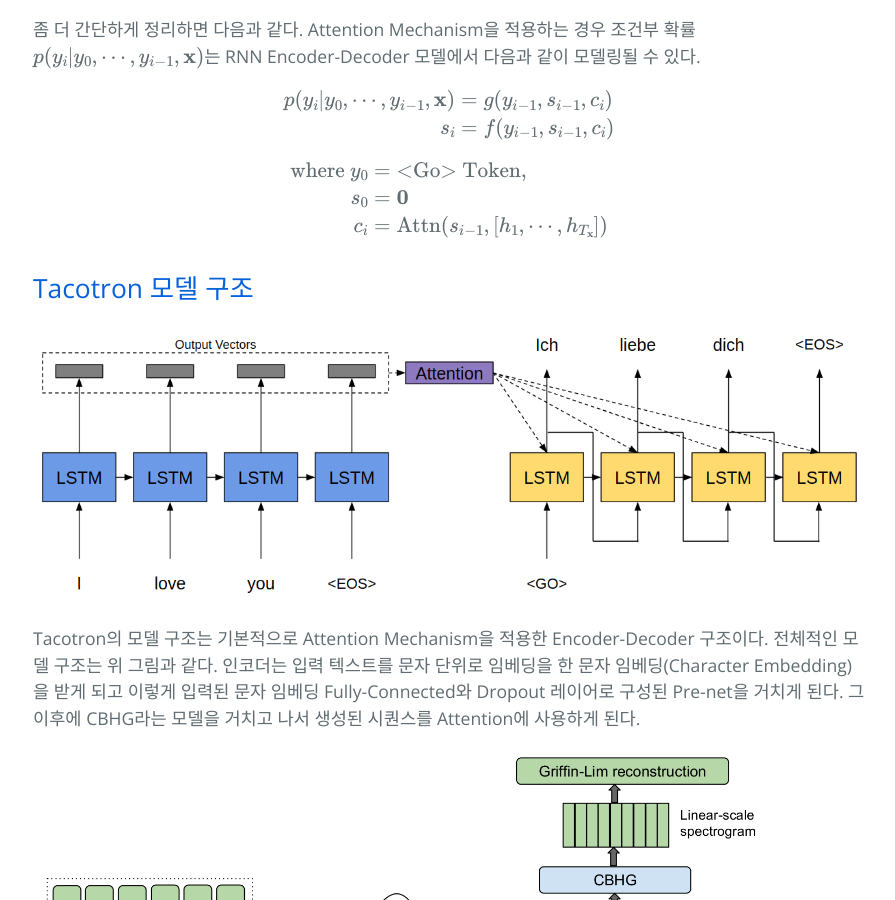
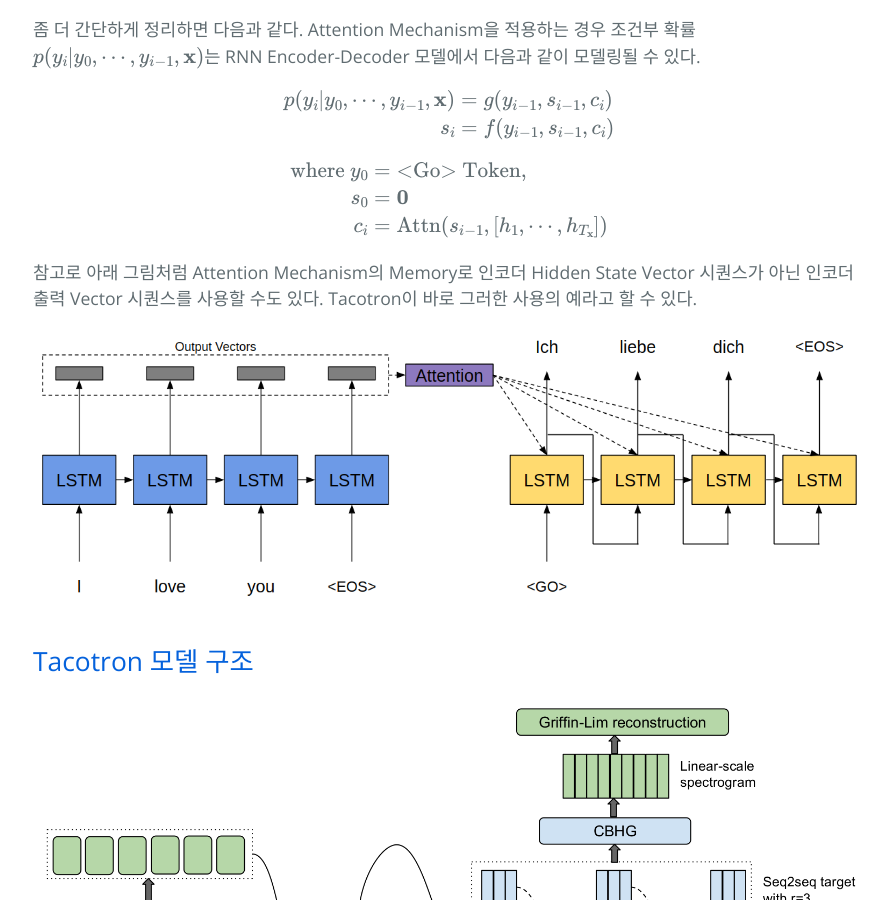
Before and after one commit to hcnoh/hcnoh.github.io, a Jekyll site: the page built from _posts/2018-12-11-tacotron.md, in a window 1280 px wide and 900 px high, scrolled down 3709 px. Shown: the whole window, without its empty margins (191-1086 px from the left). Built offline with Jekyll 4.4.1, drawn with Linux system fonts in a browser that asks for light colours; formulas are drawn with MathJax 3; comment, search, counter and statistics services are not loaded.

Commit message:
Update 2018-12-11-tacotron.md

```diff
--- a/_posts/2018-12-11-tacotron.md
+++ b/_posts/2018-12-11-tacotron.md
@@ -101,12 +101,16 @@
 \end{align*}
 $$
 
+참고로 아래 그림처럼 Attention Mechanism의 Memory로 인코더 Hidden State Vector 시퀀스가 아닌 인코더 출력 Vector 시퀀스를 사용할 수도 있다. Tacotron이 바로 그러한 사용의 예라고 할 수 있다.
+
+![](/assets/img/2018-12-11-tacotron/04.PNG)
+
 ## Tacotron 모델 구조
-![](/assets/img/2018-12-11-tacotron/04.png)
+![](/assets/img/2018-12-11-tacotron/05.png)
 
 Tacotron의 모델 구조는 기본적으로 Attention Mechanism을 적용한 Encoder-Decoder 구조이다. 전체적인 모델 구조는 위 그림과 같다. 인코더는 입력 텍스트를 문자 단위로 임베딩을 한 문자 임베딩(Character Embedding)을 받게 되고 이렇게 입력된 문자 임베딩 Fully-Connected와 Dropout 레이어로 구성된 Pre-net을 거치게 된다. 그 이후에 CBHG라는 모델을 거치고 나서 생성된 시퀀스를 Attention에 사용하게 된다.
 
-![](/assets/img/2018-12-11-tacotron/05.png)
+![](/assets/img/2018-12-11-tacotron/06.png)
 
 위 그림은 CBHG 모델을 나타낸 것이다. CBHG는 Convolution Bank + Highway + GRU의 약어이며 1D Convolution Bank와 Highway 네트워크, 그리고 Bidirectional GRU로 이루어져 있다. CBHG에 입력으로 들어가게 되면 시퀀스 타임 스텝 축을 따라서 1D Convolution이 이루어지는데 이 때 Convolution Kernel이 여러 사이즈를 가진 여러 종류가 사용되게 된다.
 
@@ -168,14 +172,14 @@
 ## Tacotron의 성능
 저자들은 자신들의 모델 성능을 비교하기 위하여 Alignments 그래프를 보여준다. 비교를 위해서 사용된 모델은 Vanilla Seq2Seq + Scheduled Sampling 모델 및 GRU Encoder를 사용한 모델이다. Alignments 결과는 아래 그림과 같다. Tacotron의 Alignments가 더 뚜렷하게 잘 나오는 것을 확인할 수 있다.
 
-![](/assets/img/2018-12-11-tacotron/06.png)
+![](/assets/img/2018-12-11-tacotron/07.png)
 
 그 다음으로 디코더와 PostNet을 나눠서 Mel-Spectrogram 및 Linear-Spectrogram을 따로 생성하는 이유에 대한 결과이다. 아래 그림에서 (a)는 PostNet 없이 바로 Linear-Spectrogram을 생성하는 모델이고, (b)는 제안된 모델이며 두 모델의 차이는 Linear-Spectrogram을 생성하는 경우에 중간 과정으로 Mel-Spectrogram을 생성하느냐 아니냐 라고 말할 수 있다. 저자들은 자신들의 모델인 (b)가 DFT bin이 100에서 400인 구간에서 더 많은 Harmonic을 생성하고 있다고 주장하며 이것이 성능 차이를 만든다고 말한다.
 
-![](/assets/img/2018-12-11-tacotron/07.png)
+![](/assets/img/2018-12-11-tacotron/08.png)
 
 그 다음 결과는 이전 TTS 모델들과의 MOS 스코어의 비교이다. MOS 스코어는 음성 합성의 특성상 많이 사용되는 지표이다. 크라우드 소싱을 통하여 생성된 음성이 얼마나 사람 목소리에 가까운지를 1에서 5점 사이로 매겨서 구하는 점수이다. 여기서 Concatenative 보다는 성능이 떨어지지만 Parametric은 상회하는 성능을 보인다는 것을 확인할 수 있다.
 
-![](/assets/img/2018-12-11-tacotron/08.png)
+![](/assets/img/2018-12-11-tacotron/09.png)
 
 Tacotron의 음성 샘플은 [링크](https://google.github.io/tacotron/publications/tacotron/index.html)에서 확인할 수 있다.
```
